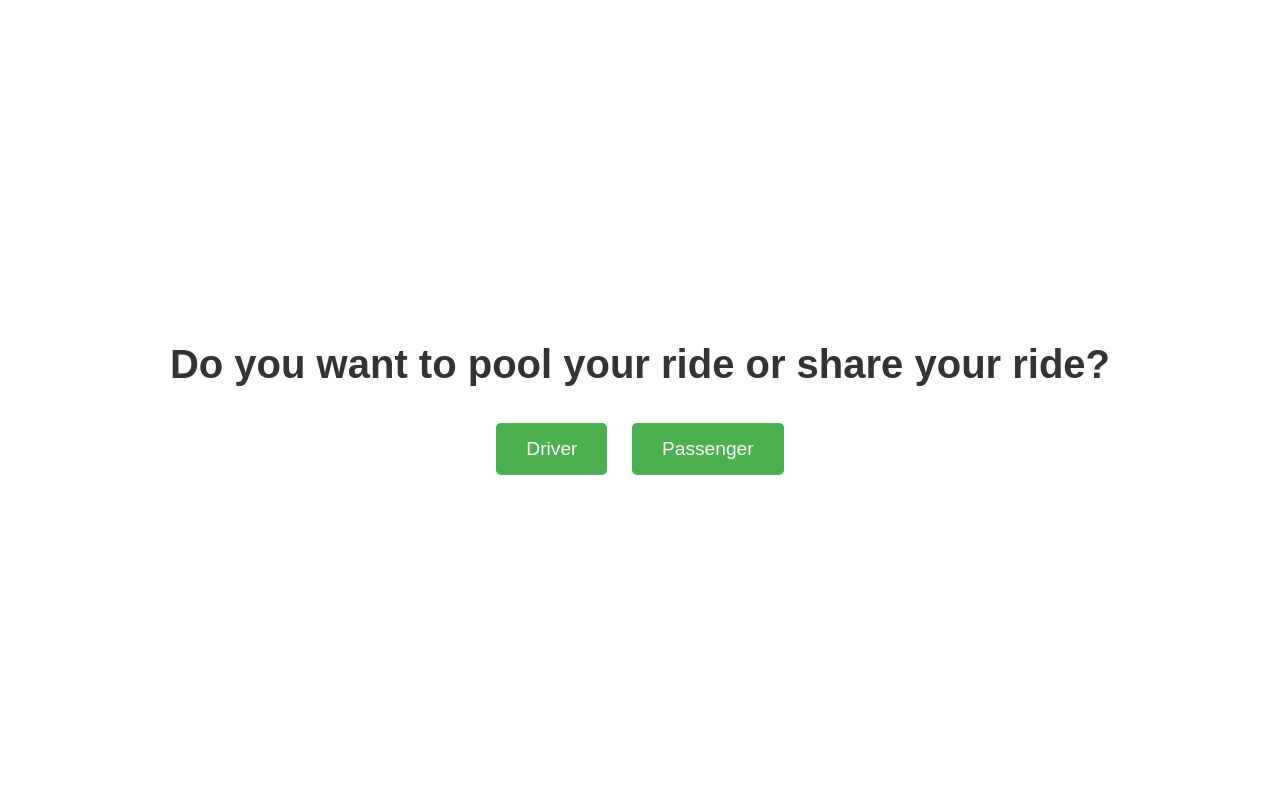
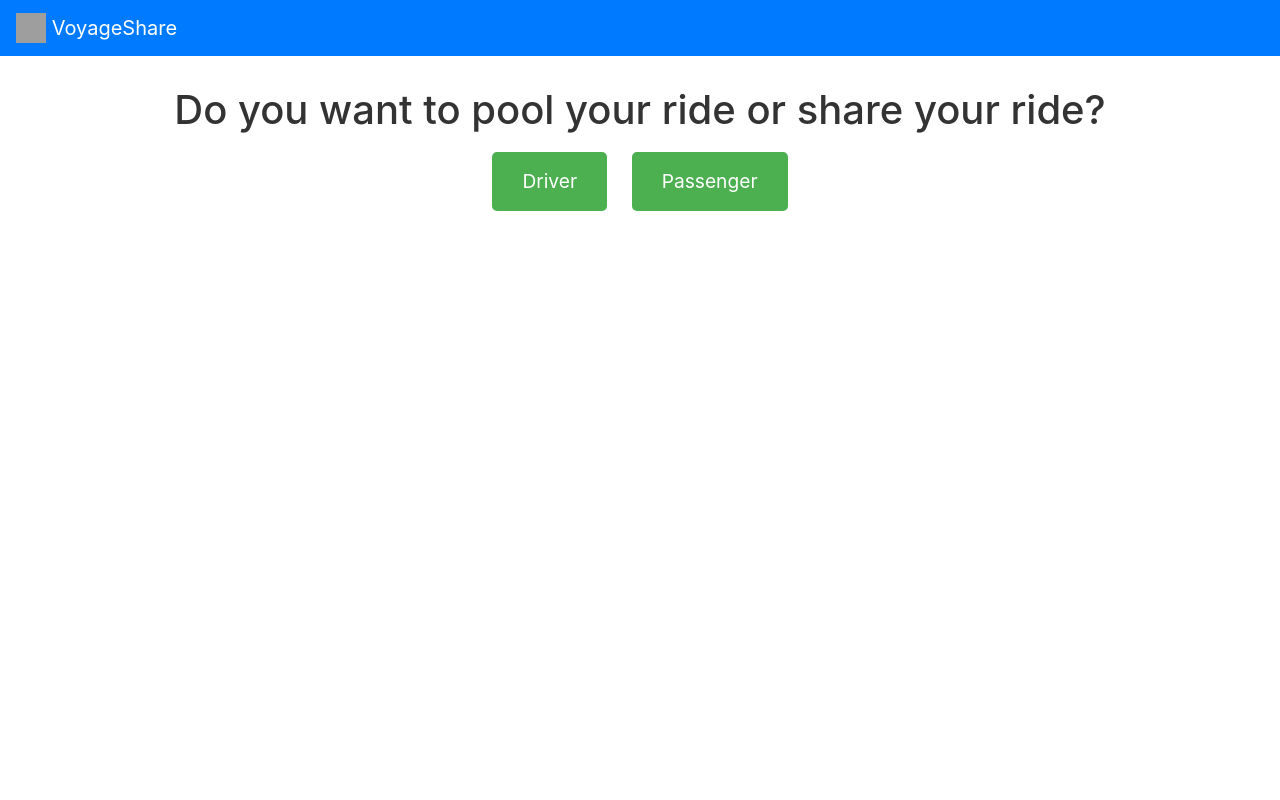
Before and after one commit to Rhikshitha/HackOverFlowv3, a Django app: page /auth/home in a window 1280 px wide. Run offline with Django 4.2, Linux system fonts and the light colour scheme; some libraries are stand-ins or nearby versions; grey boxes are pictures that could not be loaded.

Commit message:
Minor bug fix

```diff
--- a/route_scheduler/views.py
+++ b/route_scheduler/views.py
@@ -35,4 +35,5 @@ def find_voyager(request):
     data = json.loads(request.body.decode('utf-8'))
     route=data["route"]
     route_array=data["array"]
+    print(route_array)
     return JsonResponse({"data":"Done"})
--- a/templates/index.html
+++ b/templates/index.html
@@ -5,15 +5,13 @@
     <meta http-equiv="X-UA-Compatible" content="IE=edge">
     <meta name="viewport" content="width=device-width, initial-scale=1.0">
     <title>RideSharing</title>
+    <link rel="stylesheet" href="https://cdn.jsdelivr.net/npm/bootstrap@4.0.0/dist/css/bootstrap.min.css" integrity="sha384-Gn5384xqQ1aoWXA+058RXPxPg6fy4IWvTNh0E263XmFcJlSAwiGgFAW/dAiS6JXm" crossorigin="anonymous">
+    <script src="https://code.jquery.com/jquery-3.2.1.slim.min.js" integrity="sha384-KJ3o2DKtIkvYIK3UENzmM7KCkRr/rE9/Qpg6aAZGJwFDMVNA/GpGFF93hXpG5KkN" crossorigin="anonymous"></script>
+    <script src="https://cdn.jsdelivr.net/npm/popper.js@1.12.9/dist/umd/popper.min.js" integrity="sha384-ApNbgh9B+Y1QKtv3Rn7W3mgPxhU9K/ScQsAP7hUibX39j7fakFPskvXusvfa0b4Q" crossorigin="anonymous"></script>
+    <script src="https://cdn.jsdelivr.net/npm/bootstrap@4.0.0/dist/js/bootstrap.min.js" integrity="sha384-JZR6Spejh4U02d8jOt6vLEHfe/JQGiRRSQQxSfFWpi1MquVdAyjUar5+76PVCmYl" crossorigin="anonymous"></script>
+    <script src="https://code.jquery.com/jquery-3.6.4.js" integrity="sha256-a9jBBRygX1Bh5lt8GZjXDzyOB+bWve9EiO7tROUtj/E=" crossorigin="anonymous"></script>
+
     <style>
-        body {
-            font-family: Arial, sans-serif;
-            display: flex;
-            justify-content: center;
-            align-items: center;
-            height: 100vh;
-            margin: 0;
-        }
         .container {
             text-align: center;
         }
@@ -40,6 +38,13 @@
     </style>
 </head>
 <body>
+    <nav class="navbar navbar-dark bg-primary" style="margin-bottom: 30px;">
+        <a class="navbar-brand" href="/index">
+        <img src="https://cdn-icons-png.flaticon.com/512/3125/3125713.png" width="30" height="30" class="d-inline-block align-top" alt="">
+        VoyageShare
+        </a>
+    </nav>
+
     <div class="container">
         <h1>Do you want to pool your ride or share your ride?</h1>
         <a href="/driver" class="button">Driver</a>
--- a/templates/passangerMap.html
+++ b/templates/passangerMap.html
@@ -231,7 +231,7 @@
                 array:array
             };
 
-            fetch('http://127.0.0.1:8000/set_route/', {
+            fetch('http://127.0.0.1:8000/find_voyager/', {
                 method: 'POST',
                 headers: {
                     'Content-Type': 'application/json',
```
